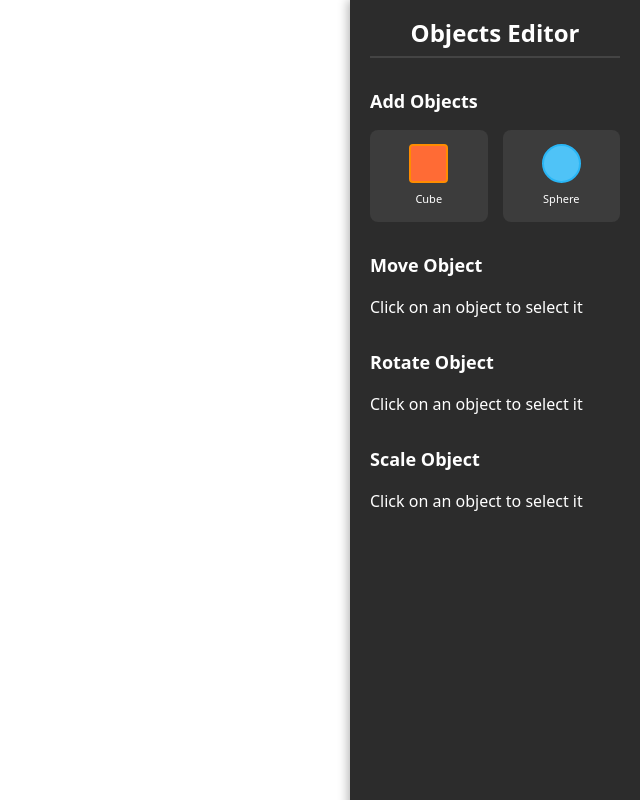
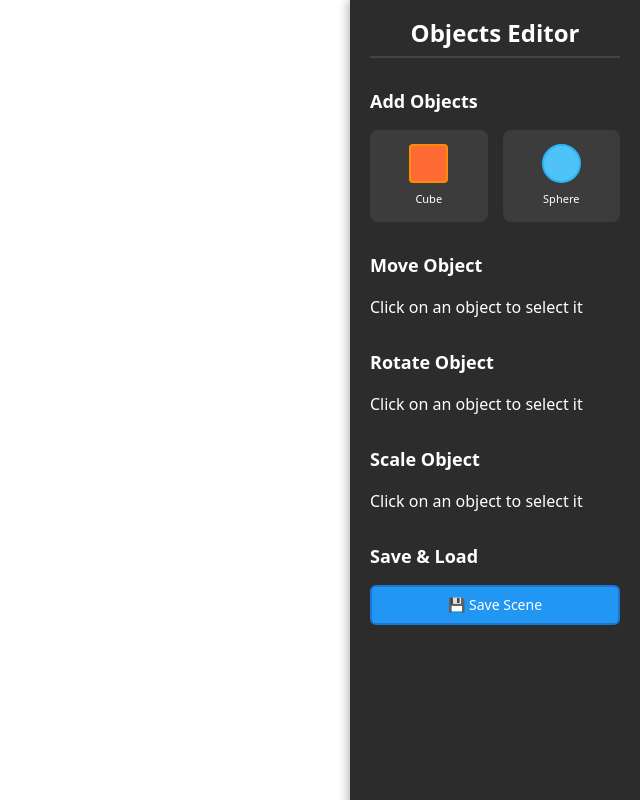
Before and after one commit to asheint/3d-scene-editor-lite, a React (Vite) app: page / in a window 1280 px wide. Shown: the whole page, without its empty margins (640-1280 px from the left). Built offline with nearby package versions, Linux system fonts and the light colour scheme.

Commit message:
Implemented the save scene function as well

```diff
--- a/src/App.css
+++ b/src/App.css
@@ -238,7 +238,7 @@
   background-color: #3c3c3c;
   border: 2px solid #555;
   border-radius: 4px;
-  color: #4caf50; /* Green color to distinguish from move/rotate */
+  color: #4caf50;
   font-size: 12px;
   cursor: pointer;
   transition: all 0.2s ease;
@@ -251,9 +251,48 @@
   background-color: #4c4c4c;
   border-color: #4caf50;
   transform: translateY(-1px);
-  color: #81c784; /* Lighter green on hover */
+  color: #81c784;
 }
 
 .scale-btn:active {
   transform: translateY(0);
 }
+
+/* Save & Load Section */
+
+.save-load-section {
+  margin-bottom: 30px;
+}
+
+.save-load-controls {
+  display: flex;
+  flex-direction: column;
+  gap: 10px;
+}
+
+.save-btn {
+  width: 100%;
+  height: 40px;
+  background-color: #2196f3;
+  border: 2px solid #1976d2;
+  border-radius: 6px;
+  color: white;
+  font-size: 14px;
+  font-weight: 500;
+  cursor: pointer;
+  transition: all 0.2s ease;
+  display: flex;
+  align-items: center;
+  justify-content: center;
+  gap: 8px;
+}
+
+.save-btn:hover {
+  background-color: #1976d2;
+  border-color: #1565c0;
+  transform: translateY(-1px);
+}
+
+.save-btn:active {
+  transform: translateY(0);
+}
--- a/src/App.tsx
+++ b/src/App.tsx
@@ -171,6 +171,34 @@ function App() {
     (obj) => obj.id === selectedObjectId
   );
 
+  const saveScene = () => {
+    // Step 1: Convert our scene objects to JSON string
+    const sceneData = {
+      version: "1.0", // Good practice to include version
+      timestamp: new Date().toISOString(), // When it was saved
+      objects: sceneObjects, // Our actual scene data
+    };
+
+    const jsonString = JSON.stringify(sceneData, null, 2); // The '2' makes it pretty/readable
+
+    // Step 2: Create a downloadable file
+    const blob = new Blob([jsonString], { type: "application/json" });
+    const url = URL.createObjectURL(blob);
+
+    // Step 3: Create a temporary download link and click it
+    const link = document.createElement("a");
+    link.href = url;
+    link.download = `scene_${Date.now()}.json`; // Filename with timestamp
+    document.body.appendChild(link);
+    link.click();
+
+    // Step 4: Clean up
+    document.body.removeChild(link);
+    URL.revokeObjectURL(url);
+
+    console.log("Scene saved!", sceneData);
+  };
+
   return (
     <div className="App">
       <SceneCanvas
@@ -184,6 +212,7 @@ function App() {
         onMoveObject={moveSelectedObject}
         onRotateObject={rotateSelectedObject}
         onScaleObject={scaleSelectedObject}
+        onSaveScene={saveScene}
       />
     </div>
   );
--- a/src/components/editor/ShapeEditor.tsx
+++ b/src/components/editor/ShapeEditor.tsx
@@ -17,6 +17,8 @@ interface ObjectsEditorProps {
     axis: "x" | "y" | "z",
     direction: "increase" | "decrease"
   ) => void;
+
+  onSaveScene: () => void;
 }
 
 export default function ObjectsEditor({
@@ -25,6 +27,7 @@ export default function ObjectsEditor({
   onMoveObject,
   onRotateObject,
   onScaleObject,
+  onSaveScene,
 }: ObjectsEditorProps) {
   const handleAddCube = () => {
     onAddObject("cube");
@@ -276,6 +279,20 @@ export default function ObjectsEditor({
           <p className="no-selection">Click on an object to select it</p>
         )}
       </div>
+
+      <div className="save-load-section">
+        <h2>Save & Load</h2>
+
+        <div className="save-load-controls">
+          <button
+            className="save-btn"
+            onClick={onSaveScene}
+            title="Export scene as JSON file"
+          >
+            💾 Save Scene
+          </button>
+        </div>
+      </div>
     </div>
   );
 }
```
